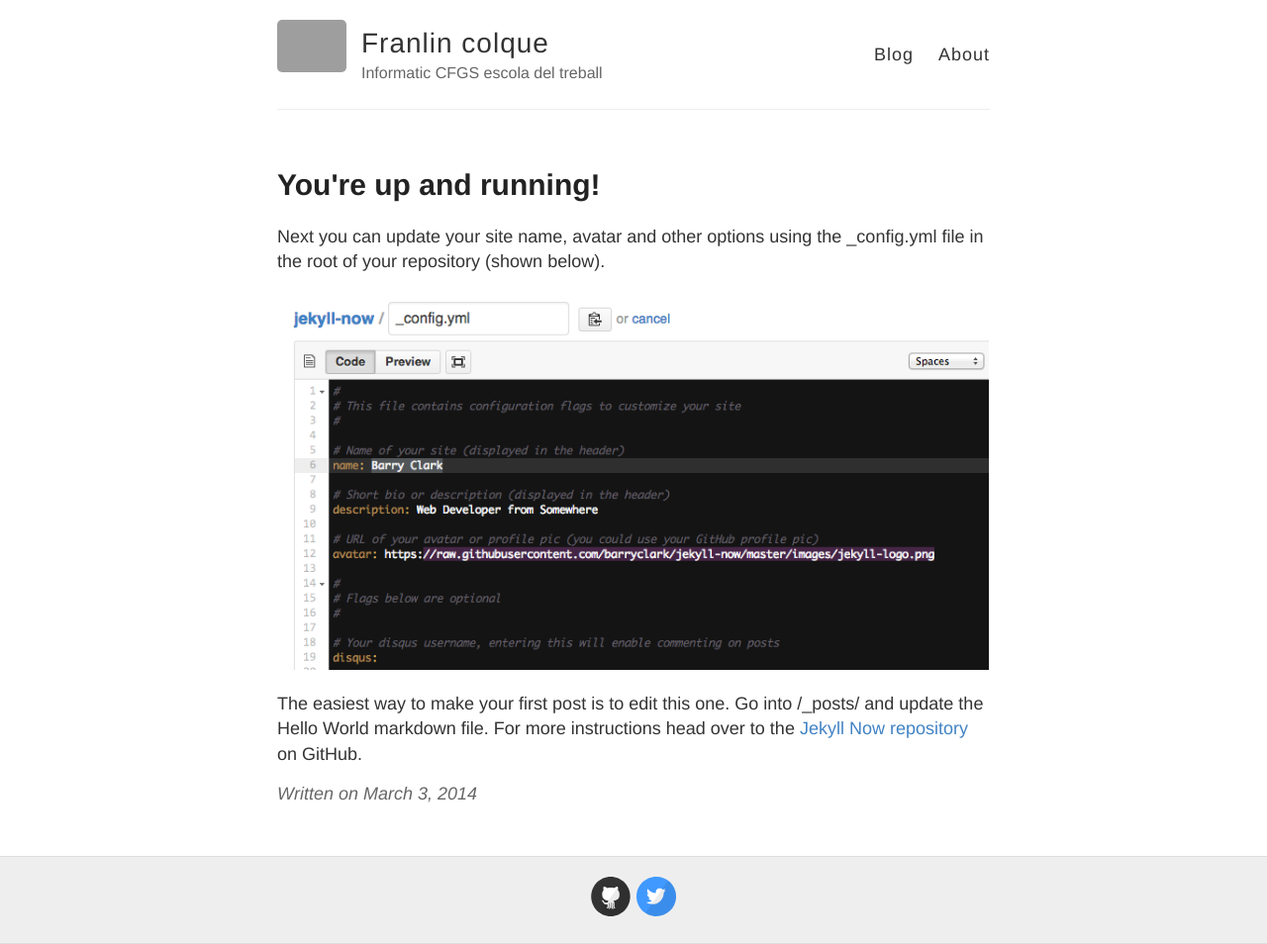
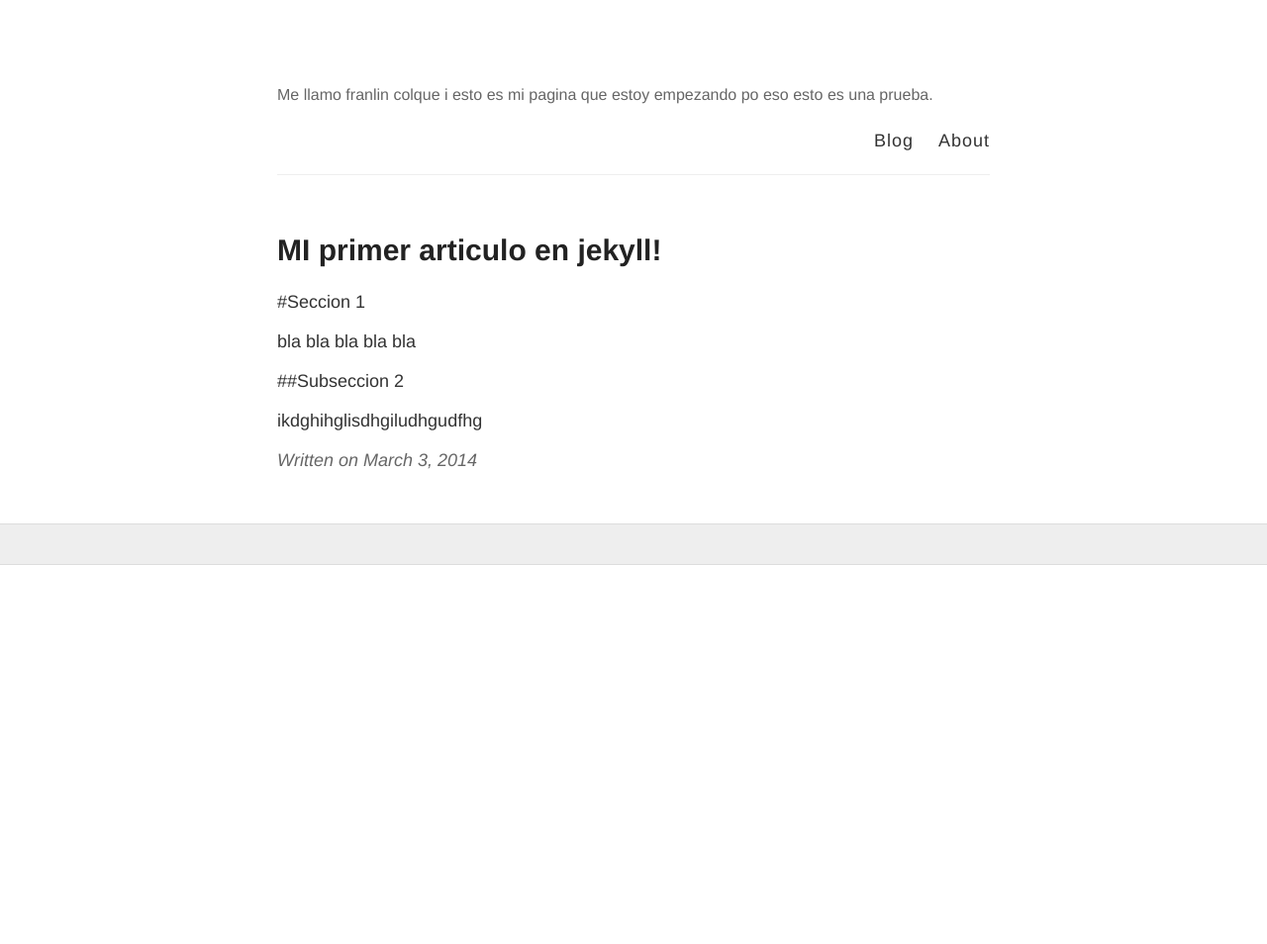
Before and after one commit to Francs9/Francs9.github.io, a Jekyll site: the page built from foobar/_posts/2014-3-3-Hello-World.md, in a window 1280 px wide. Shown: the whole page at 99% size. Built offline with Jekyll 4.4.1, drawn with Linux system fonts in a browser that asks for light colours; after the commit the page ends 900 px from its top, so only the background shows below that; grey boxes are pictures that could not be loaded.

Commit message:
otro comit mas 2

```diff
--- a/foobar/_config.yml
+++ b/foobar/_config.yml
@@ -1,86 +1,42 @@
+# Welcome to Jekyll!
 #
-# This file contains configuration flags to customize your site
+# This config file is meant for settings that affect your whole blog, values
+# which you are expected to set up once and rarely edit after that. If you find
+# yourself editing this file very often, consider using Jekyll's data files
+# feature for the data you need to update frequently.
 #
+# For technical reasons, this file is *NOT* reloaded automatically when you use
+# 'bundle exec jekyll serve'. If you change this file, please restart the server process.
 
-# Name of your site (displayed in the header)
-name: Franlin colque
+# Site settings
+# These are used to personalize your new site. If you look in the HTML files,
+# you will see them accessed via {{ site.title }}, {{ site.email }}, and so on.
+# You can create any custom variable you would like, and they will be accessible
+# in the templates via {{ site.myvariable }}.
+title: Mi primer articulo de jekyll !!!!!
+email: your-email@example.com
+description: >- # this means to ignore newlines until "baseurl:"
+  Me llamo franlin colque i esto es mi pagina que estoy empezando
+  po eso esto es una prueba.
+baseurl: "" # the subpath of your site, e.g. /blog
+url: "" # the base hostname & protocol for your site, e.g. http://example.com
+twitter_username: jekyllrb
+github_username:  jekyll
 
-# Short bio or description (displayed in the header)
-description: Informatic CFGS escola del treball
+# Build settings
+markdown: kramdown
+#theme: minima
+plugins:
+  - jekyll-feed
 
-# URL of your avatar or profile pic (you could use your GitHub profile pic)
-avatar: https://raw.githubusercontent.com/barryclark/jekyll-now/master/images/jekyll-logo.png
-
-#
-# Flags below are optional
-#
-
-# Includes an icon in the footer for each username you enter
-footer-links:
-  dribbble:
-  email:
-  facebook:
-  flickr:
-  github: barryclark/jekyll-now
-  instagram:
-  linkedin:
-  pinterest:
-  rss: # just type anything here for a working RSS icon
-  twitter: jekyllrb
-  stackoverflow: # your stackoverflow profile, e.g. "users/50476/bart-kiers"
-  youtube: # channel/<your_long_string> or user/<user-name>
-  googleplus: # anything in your profile username that comes after plus.google.com/
-
-
-# Enter your Disqus shortname (not your username) to enable commenting on posts
-# You can find your shortname on the Settings page of your Disqus account
-disqus:
-
-# Enter your Google Analytics web tracking code (e.g. UA-2110908-2) to activate tracking
-google_analytics:
-
-# Your website URL (e.g. http://barryclark.github.io or http://www.barryclark.co)
-# Used for Sitemap.xml and your RSS feed
-url:
-
-# If you're hosting your site at a Project repository on GitHub pages
-# (http://yourusername.github.io/repository-name)
-# and NOT your User repository (http://yourusername.github.io)
-# then add in the baseurl here, like this: "/repository-name"
-baseurl: ""
-
-#
-# !! You don't need to change any of the configuration flags below !!
-#
-
-permalink: /:title/
-
-# The release of Jekyll Now that you're using
-version: v1.2.0
-
-# Jekyll 3 now only supports Kramdown for Markdown
-kramdown:
-  # Use GitHub flavored markdown, including triple backtick fenced code blocks
-  input: GFM
-  # Jekyll 3 and GitHub Pages now only support rouge for syntax highlighting
-  syntax_highlighter: rouge
-  syntax_highlighter_opts:
-    # Use existing pygments syntax highlighting css
-    css_class: 'highlight'
-
-# Set the Sass partials directory, as we're using @imports
-sass:
-  style: :expanded # You might prefer to minify using :compressed
-
-# Use the following plug-ins
-gems:
-  - jekyll-sitemap # Create a sitemap using the official Jekyll sitemap gem
-  - jekyll-feed # Create an Atom feed using the official Jekyll feed gem
-
-# Exclude these files from your production _site
-exclude:
-  - Gemfile
-  - Gemfile.lock
-  - LICENSE
-  - README.md
-  - CNAME
+# Exclude from processing.
+# The following items will not be processed, by default. Create a custom list
+# to override the default setting.
+# exclude:
+#   - Gemfile
+#   - Gemfile.lock
+#   - node_modules
+#   - vendor/bundle/
+#   - vendor/cache/
+#   - vendor/gems/
+#   - vendor/ruby/
--- a/foobar/_posts/2014-3-3-Hello-World.md
+++ b/foobar/_posts/2014-3-3-Hello-World.md
@@ -1,10 +1,12 @@
 ---
 layout: post
-title: You're up and running!
+title: MI primer articulo en jekyll!
 ---
 
-Next you can update your site name, avatar and other options using the _config.yml file in the root of your repository (shown below).
+#Seccion 1
 
-![_config.yml]({{ site.baseurl }}/images/config.png)
+bla bla bla bla bla
 
-The easiest way to make your first post is to edit this one. Go into /_posts/ and update the Hello World markdown file. For more instructions head over to the [Jekyll Now repository](https://github.com/barryclark/jekyll-now) on GitHub.
+##Subseccion 2
+
+ikdghihglisdhgiludhgudfhg
```
Also changed, not shown: foobar/images/gato.jpg (added), foobar/img/gato.jpg (added).
